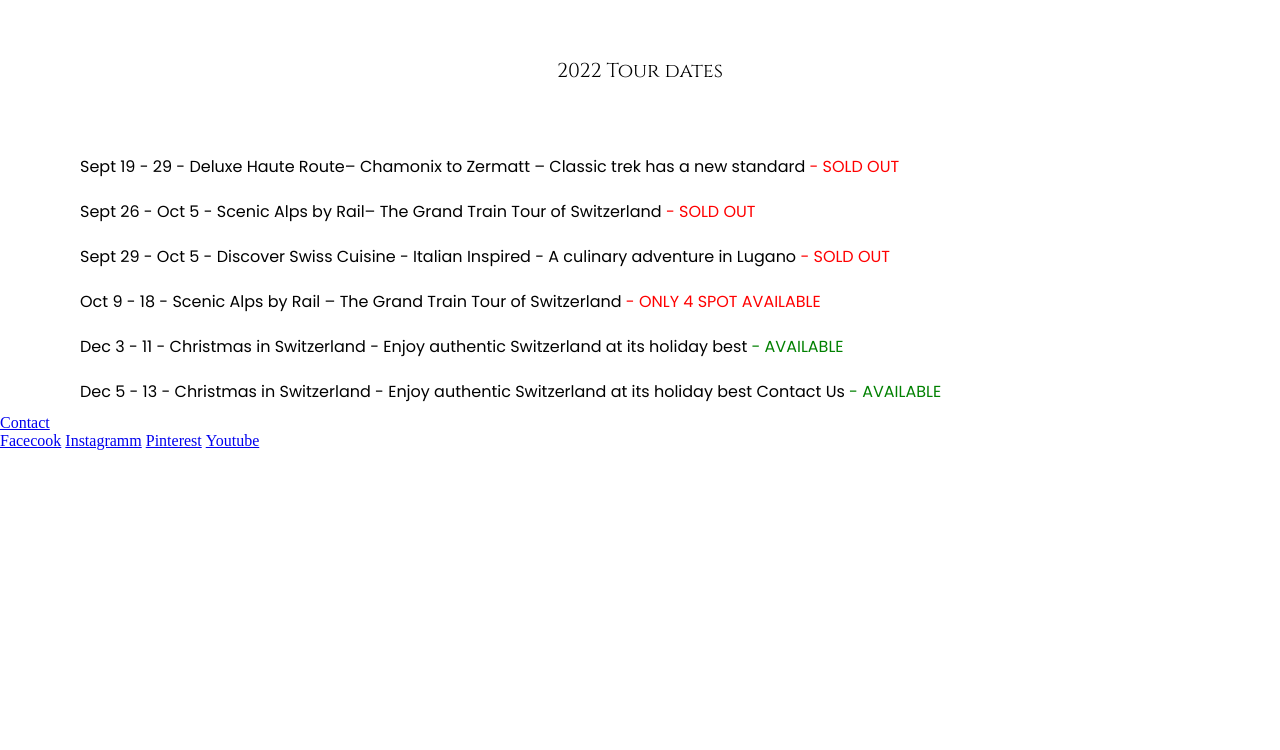
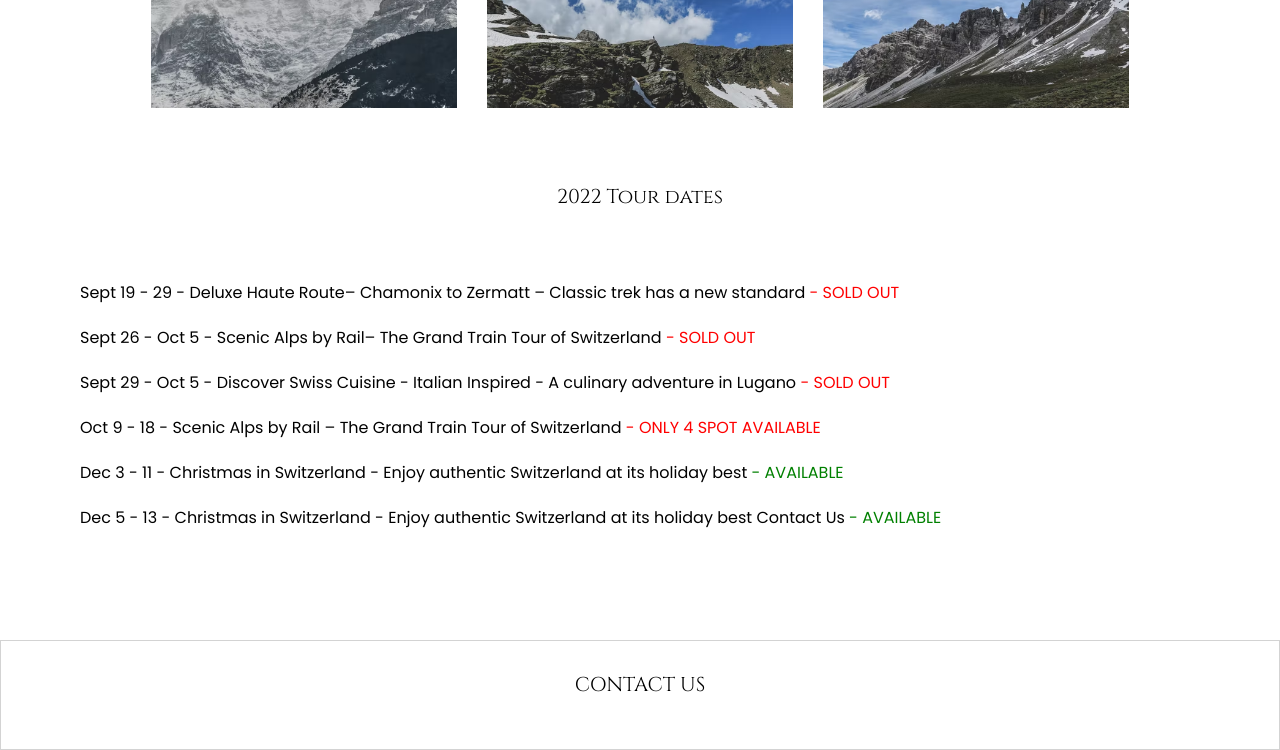
Before and after one commit to MagdaCale/excursions-_in_the_alps, a plain HTML site: page index.html in a window 1280 px wide. Shown: the part 1092-1842 px from the top of the page. Before the commit the page ends 1542 px from the top, so only its background shows below. Drawn offline with Linux system fonts and the light colour scheme.

Commit message:
footer done

```diff
--- a/assets/css/styles.css
+++ b/assets/css/styles.css
@@ -47,6 +47,8 @@ article h3 {
     font-size: 20px;
     padding: 60px;
 }
+/* ------  Trip & Pictures  -------- */
+
 .Trip {
     text-align: center;
     font-size: 12px;
@@ -54,20 +56,26 @@ article h3 {
 }
 .berge img {
     padding: 15px;
-    width: 20%;
+    width: 30%;
 }
 .berge {
     display: flex;
     justify-content: center;
 }
+/* ------  Trip & Pictures  -------- */
+
+
+/* ------  Tour Dates  -------- */
+
 article ul {
-    font-family: 'Poppins', sans-serif;
     line-height: 45px;
     list-style-type: none;
+    margin-bottom: 100px;
+    font-family: 'Poppins', sans-serif;
 }
 .soldout::after {
     color: red;
-content: " - SOLD OUT";
+    content: " - SOLD OUT";
 }
 .only4spotavailable::after {
     color: red;
@@ -77,3 +85,22 @@ content: " - SOLD OUT";
     color: green;
     content: " - AVAILABLE";
 }
+/* ------  Tour Dates  -------- */
+
+/* ------  Footer  -------- */
+
+footer {
+    border: 1px solid lightgray;
+    height: 110px;
+    padding: 30px;
+}
+.contact {
+    text-align: center;
+}
+footer a {
+    color: black;
+    font-size: 20px;
+    text-decoration: none;
+    font-family: 'Cinzel', serif;
+}
+/* ------  Footer  -------- */
--- a/index.html
+++ b/index.html
@@ -49,14 +49,16 @@
         </article>
     </main>
     <footer>
-        <a href="#">Contact</a>
-        <div class="Social Media">
+        <div class="contact">
+            <a href="https://www.youtube.com/watch?v=dQw4w9WgXcQ">CONTACT US</a>
+        </div>
+<!--         <div class="Social Media">
             <a href="#"><img src="" alt="">Facecook</a>
             <a href="#"><img src="" alt="">Instagramm</a>
             <a href="#"><img src="" alt="">Pinterest</a>
             <a href="#"><img src="" alt="">Youtube</a>
         </div>
-    </footer>
+-->    </footer>
 </body>
 
 </html>
```
